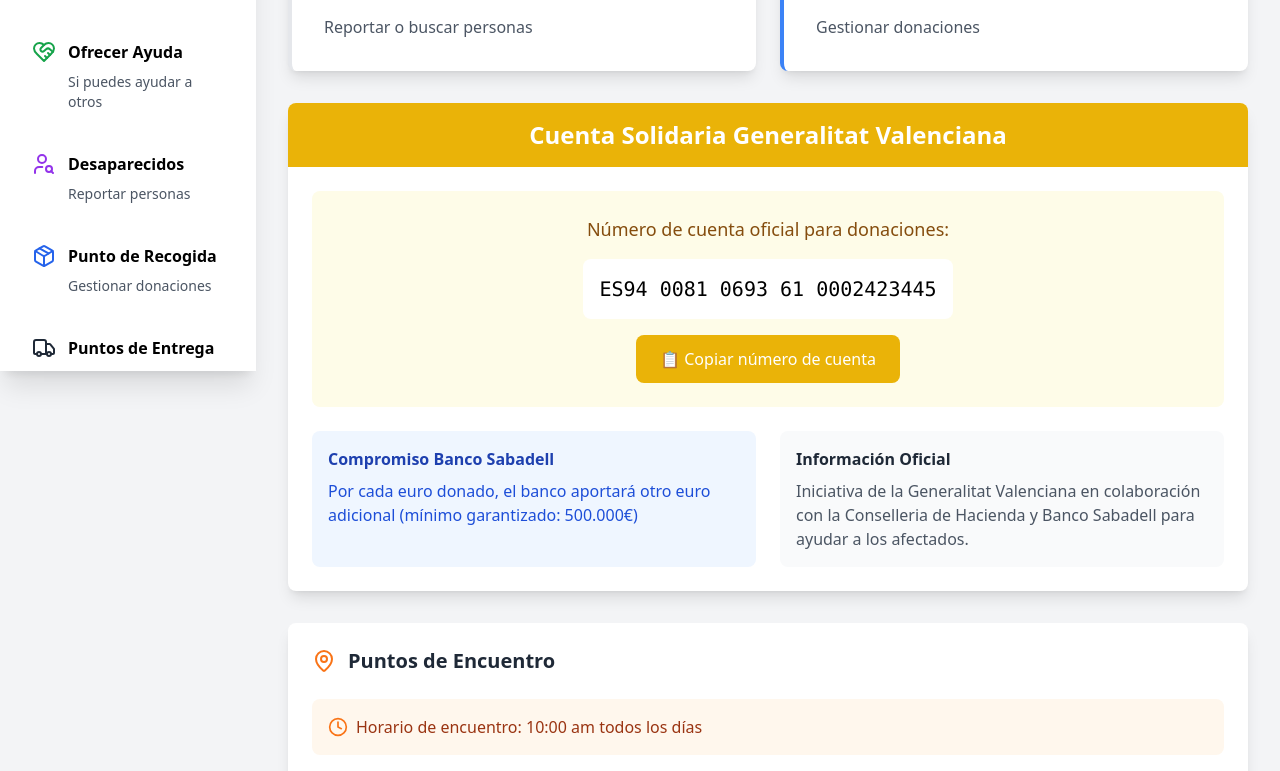
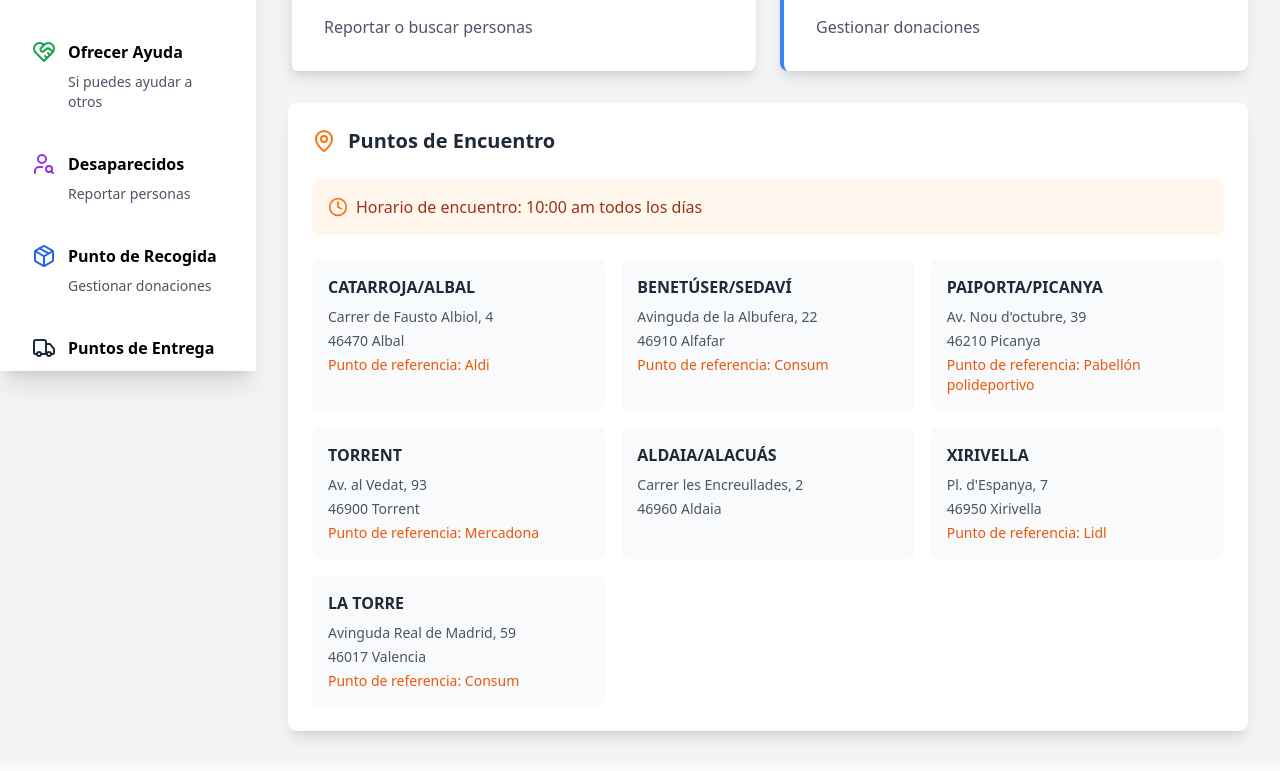
Before and after one commit to pedrolivaresanchez/emergency-cv, a Next.js app: page / in a window 1280 px wide. Shown: the part 429-1200 px from the top of the page. Built offline with nearby package versions, Linux system fonts and the light colour scheme.

Commit message:
revert: remove donation section on homepage

```diff
--- a/src/app/page.js
+++ b/src/app/page.js
@@ -1,6 +1,6 @@
 'use client';
 
-import { MapPin, Clock, AlertCircle, Phone, Heart, Users, Package, Truck } from 'lucide-react';
+import { MapPin, Clock, AlertCircle, Heart, Users, Package } from 'lucide-react';
 
 export default function Home() {
   const emergencyNumbers = [
@@ -139,53 +139,6 @@ export default function Home() {
         ))}
       </div>
 
-      {/* Sección de Donaciones de la Generalitat */}
-      <div className="bg-white rounded-lg shadow-lg overflow-hidden">
-        <div className="bg-yellow-500 p-4">
-          <h2 className="text-2xl font-bold text-white text-center">
-            Cuenta Solidaria Generalitat Valenciana
-          </h2>
-        </div>
-
-        <div className="p-6 space-y-6">
-          <div className="bg-yellow-50 p-6 rounded-lg text-center">
-            <p className="text-lg font-medium text-yellow-800 mb-4">
-              Número de cuenta oficial para donaciones:
-            </p>
-            <div className="bg-white p-4 rounded-lg inline-block mx-auto font-mono text-xl mb-4">
-              ES94 0081 0693 61 0002423445
-            </div>
-            <button
-              onClick={() => {
-                navigator.clipboard.writeText('ES94 0081 0693 61 0002423445');
-                alert('Número de cuenta copiado al portapapeles');
-              }}
-              className="bg-yellow-500 text-white px-6 py-3 rounded-lg hover:bg-yellow-600
-                transition-colors flex items-center gap-2 mx-auto"
-            >
-              📋 Copiar número de cuenta
-            </button>
-          </div>
-
-          <div className="grid md:grid-cols-2 gap-6">
-            <div className="bg-blue-50 p-4 rounded-lg">
-              <h3 className="font-semibold text-blue-800 mb-2">Compromiso Banco Sabadell</h3>
-              <p className="text-blue-700">
-                Por cada euro donado, el banco aportará otro euro adicional
-                (mínimo garantizado: 500.000€)
-              </p>
-            </div>
-            <div className="bg-gray-50 p-4 rounded-lg">
-              <h3 className="font-semibold text-gray-800 mb-2">Información Oficial</h3>
-              <p className="text-gray-600">
-                Iniciativa de la Generalitat Valenciana en colaboración con la
-                Conselleria de Hacienda y Banco Sabadell para ayudar a los afectados.
-              </p>
-            </div>
-          </div>
-        </div>
-      </div>
-
       {/* Puntos de Encuentro */}
       <div className="bg-white rounded-lg shadow-lg p-6">
         <div className="flex items-center gap-3 mb-6">
```
